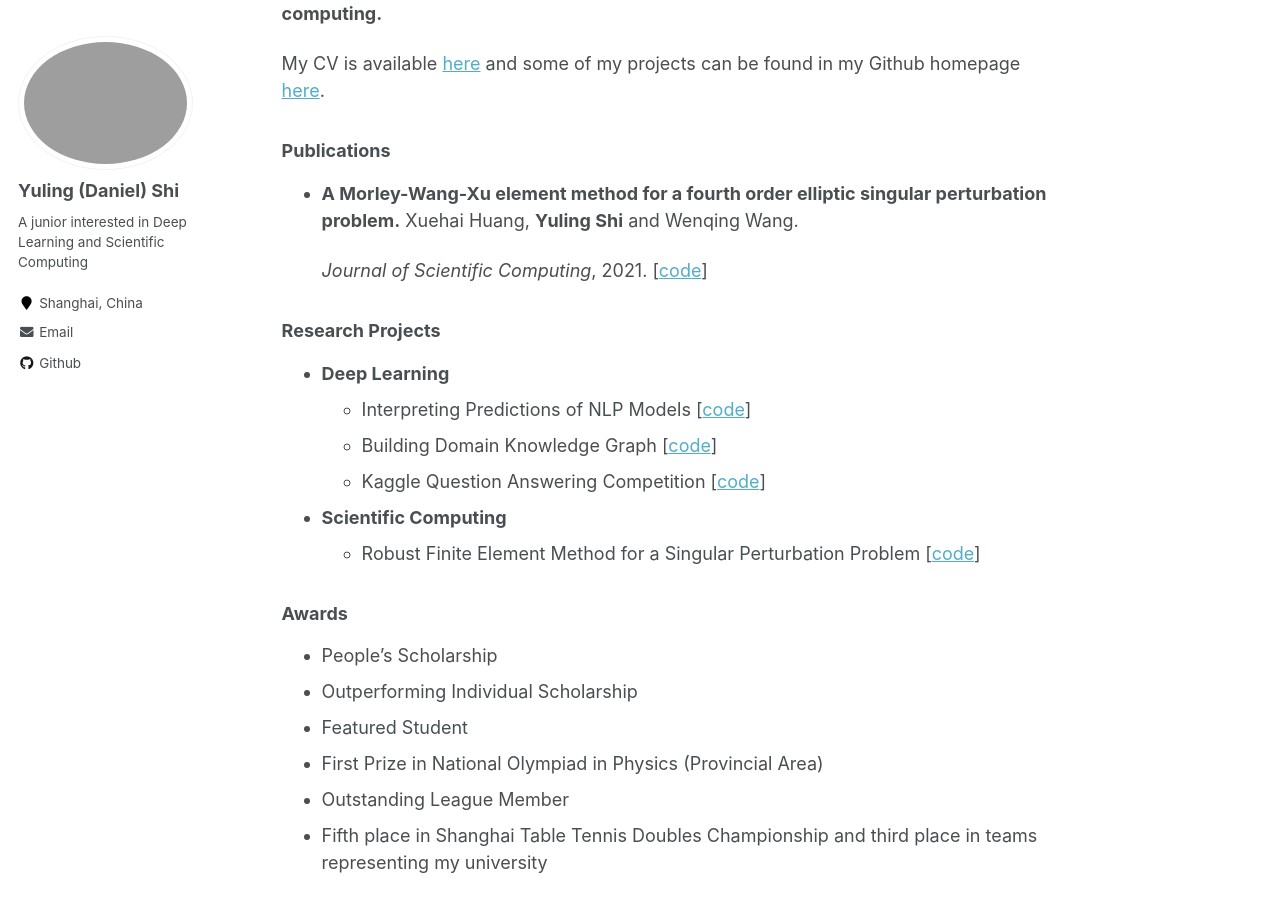
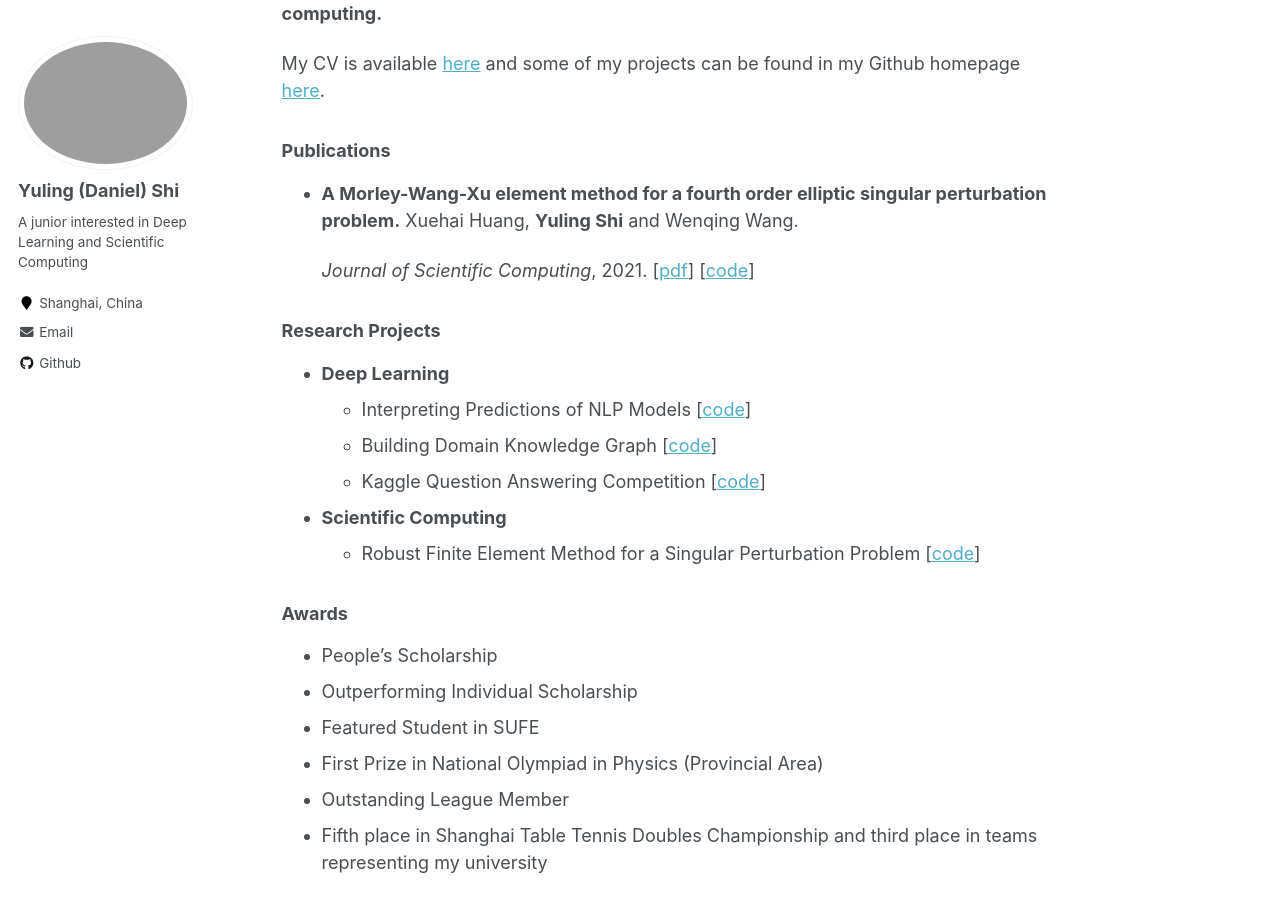
Before and after one commit to YerbaSite/YerbaSite.github.io, a Jekyll site: the page built from _pages/about.md, in a window 1280 px wide and 900 px high, scrolled down 308 px. Built offline with Jekyll 4.4.1, drawn with Linux system fonts in a browser that asks for light colours.

Commit message:
Worked: update paper link

```diff
--- a/_pages/about.md
+++ b/_pages/about.md
@@ -18,7 +18,7 @@ My CV is available [here](https://raw.githubusercontent.com/YerbaPage/Resume/mas
 
 - **A Morley-Wang-Xu element method for a fourth order elliptic singular perturbation problem.** Xuehai Huang, **Yuling Shi** and Wenqing Wang.
 
-  *Journal of Scientific Computing*, 2021. [[code](https://github.com/YerbaPage/FEM)]
+  *Journal of Scientific Computing*, 2021. [[pdf](https://link.springer.com/content/pdf/10.1007/s10915-021-01483-2.pdf)] [[code](https://github.com/YerbaPage/FEM)]
 
 ### Research Projects
 
@@ -33,7 +33,7 @@ My CV is available [here](https://raw.githubusercontent.com/YerbaPage/Resume/mas
 
 - People’s Scholarship
 - Outperforming Individual Scholarship
-- Featured Student
+- Featured Student in SUFE
 - First Prize in National Olympiad in Physics (Provincial Area)
 - Outstanding League Member
 - Fifth place in Shanghai Table Tennis Doubles Championship and third place in teams representing my university
```
